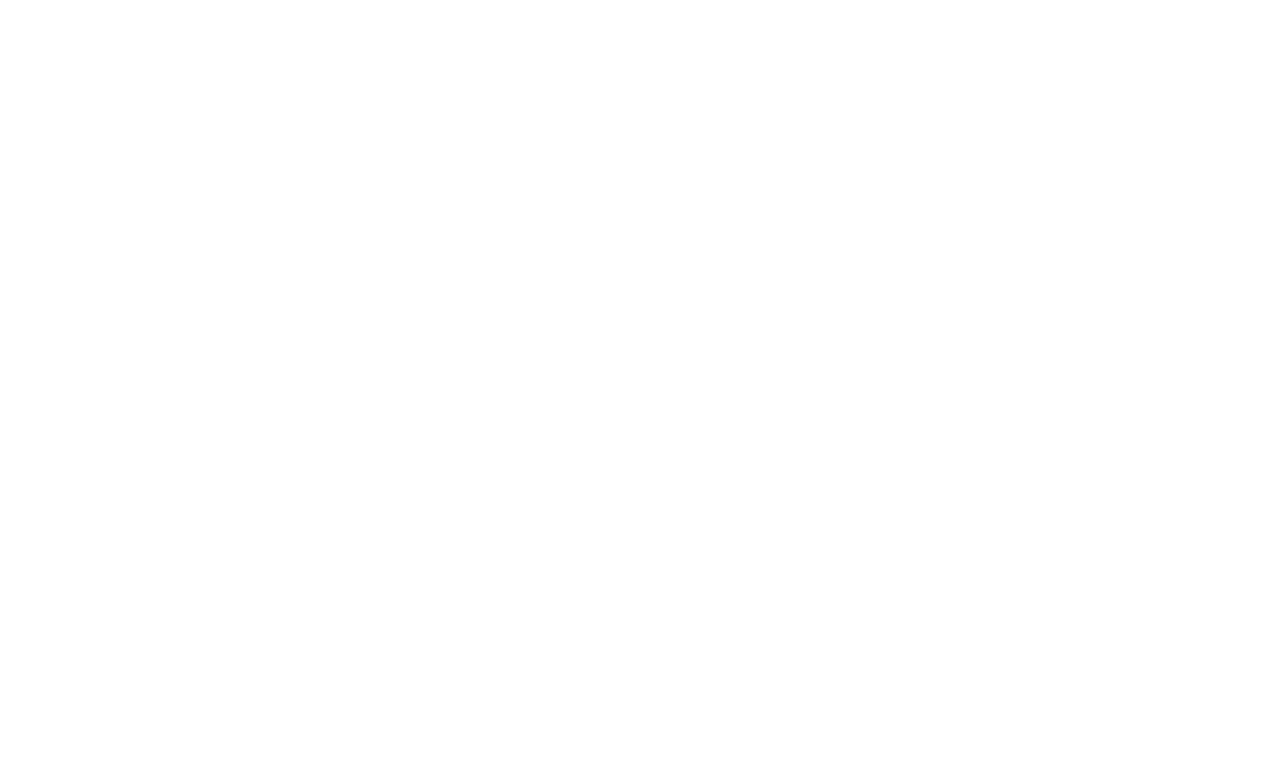
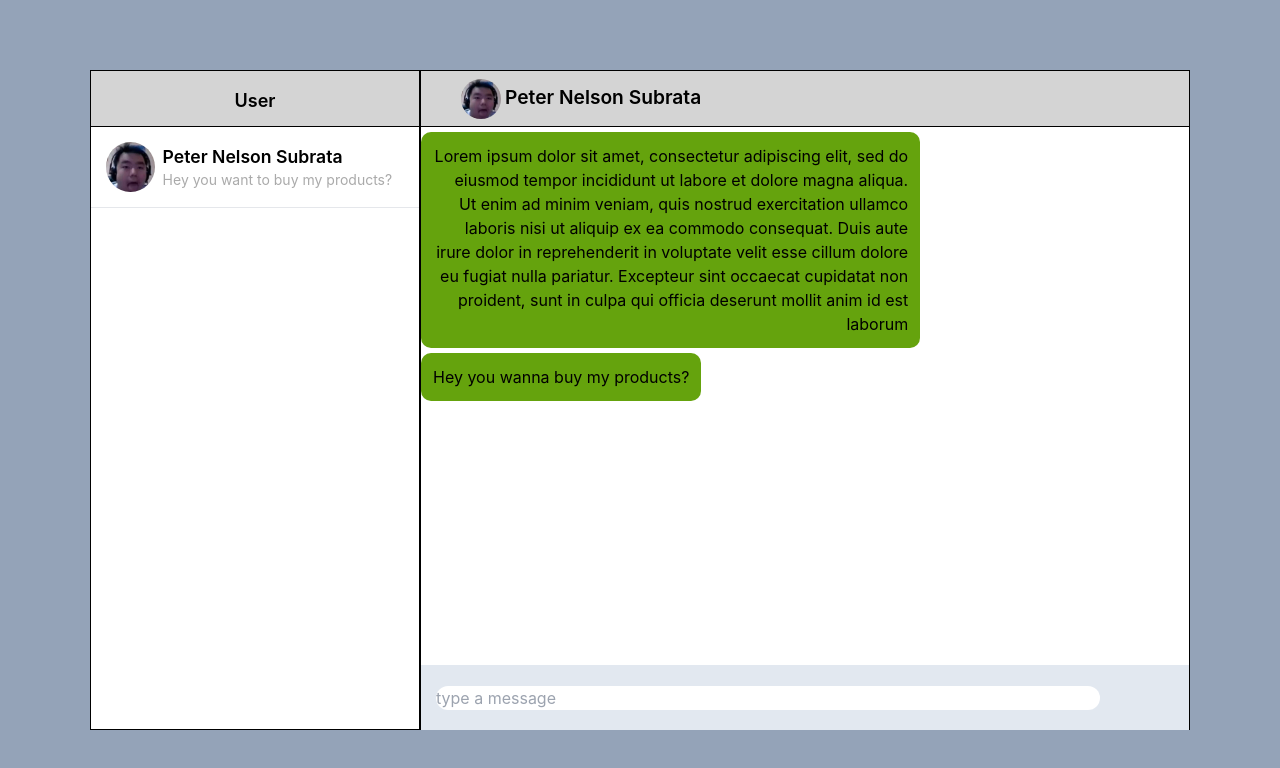
Before and after one commit to PhilipusAdrielTandra/Phasionista, a React (Create React App) app: page /chat in a window 1280 px wide. Shown: the top 768 px of the page. Built offline with nearby package versions, Linux system fonts and the light colour scheme.

Commit message:
Overall frontend of chat page

```diff
--- a/src/Application/Pages/Chat.tsx
+++ b/src/Application/Pages/Chat.tsx
@@ -1,17 +1,57 @@
 import React from 'react';
 import Dashboard from '../Components/Dashboard';
 import '../Styles/Chat.css';
+import profile from '../Assets/branding/nelson.jpg'
 
 const Home: React.FC = () => {
   return (
-    <div className="container">
-      <div className='header'>
+    <div className='flex justify-center items-center min-h-screen bg-slate-400'>
+      <div className='relative w-[1100px] max-w-full h-[calc(100vh-140px)] flex'>
+        {/* left side */}
+        <div className='relative flex-[30%] border-[1px] border-black bg-white'>
+          {/* header */}
+          <div className='relative w-full h-14 bg-neutral-300 border-b-[1px] border-black'>
+            <h1 className='relative text-center pt-4 text-[18px] font-semibold'>User</h1>
+          </div>
+          {/* chat list */}
+          <div className='relative h-[calc(100%-3.5rem)] overflow-y-auto'>
+            <div className='relative w-full flex items-center p-[15px] border-b-[1px]'>
+              <div className='relative w-[60px] h-[50px] overflow-hidden rounded-[50%] mr-2'>
+              <img src={profile}></img>
+              </div>
+              <div className='relative w-full'>
+                <div className='flex justify-between'>
+                  <h4 className='text-[1.1em] font-semibold'>Peter Nelson Subrata</h4>
+                </div>
+                <div className='flex justify-between items-center'>
+                <p className='text-sm text-[#aaa]'>Hey you want to buy my products?</p>
+                </div>
+              </div>
+            </div>
 
+          </div>
+        </div>
+      {/* right side */}
+      <div className='relative flex-[70%] bg-white border-[1px] border-black'>
+        <div className='relative w-full h-14 bg-neutral-300 border-b-[1px] border-black'>
+          <img src={profile} className='relative w-[40px] h-[40px] overflow-hidden rounded-[50%] left-10 top-2 float-left cursor-pointer'></img>
+          <h1 className='relative left-11 top-3 font-semibold text-[1.2em]'>Peter Nelson Subrata</h1>
+        </div>
+        {/* chat */}
+        <div className='relative w-full h-[calc(100%-120px)] overflow-y-auto'>
+          <div className='relative flex w-full my-[5px] mx-0'>
+            <p className='relative right-0 text-right max-w-[65%] p-[12px] bg-lime-600 rounded-[10px] justify-end'>Lorem ipsum dolor sit amet, consectetur adipiscing elit, sed do eiusmod tempor incididunt ut labore et dolore magna aliqua. Ut enim ad minim veniam, quis nostrud exercitation ullamco laboris nisi ut aliquip ex ea commodo consequat. Duis aute irure dolor in reprehenderit in voluptate velit esse cillum dolore eu fugiat nulla pariatur. Excepteur sint occaecat cupidatat non proident, sunt in culpa qui officia deserunt mollit anim id est laborum</p>
+          </div>
+          <div className='relative flex w-full my-[5px] mx-0'>
+            <p className='relative right-0 text-right max-w-[65%] p-[12px] bg-lime-600 rounded-[10px] justify-start'>Hey you wanna buy my products?</p>
+          </div>
+        </div>
+        <div className='relative w-full h-[65px] bg-slate-200 flex justify-between items-center p-[15px]'>
+          <input type='text' placeholder='type a message' className='relative w-[90%] rounded-[30px]'></input>
+        </div>
       </div>
-      <div className='chat'>
-
       </div>
-      <div className='footer'>
+      <div className=''>
 
       </div>
     </div>
--- a/src/Application/Styles/Chat.css
+++ b/src/Application/Styles/Chat.css
@@ -1,4 +1,5 @@
-.chat {
-    overflow-y: scroll
-
+* {
+    margin: 0;
+    padding: 0;
+    box-sizing: border-box;
 }
```
Also changed, not shown: src/Application/Assets/branding/nelson.jpg (added).
